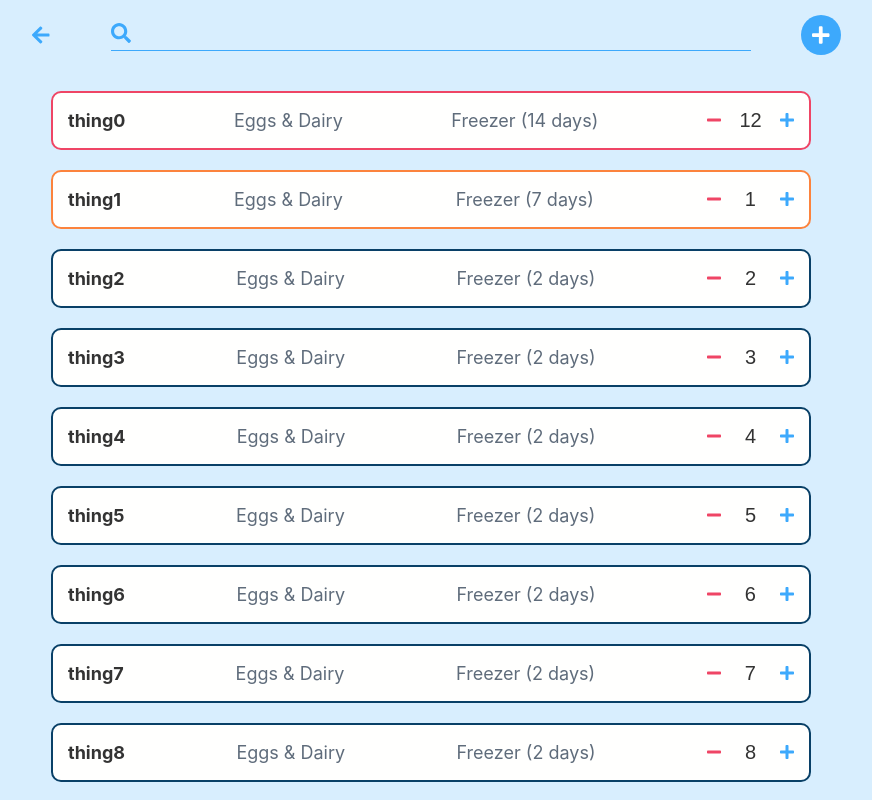
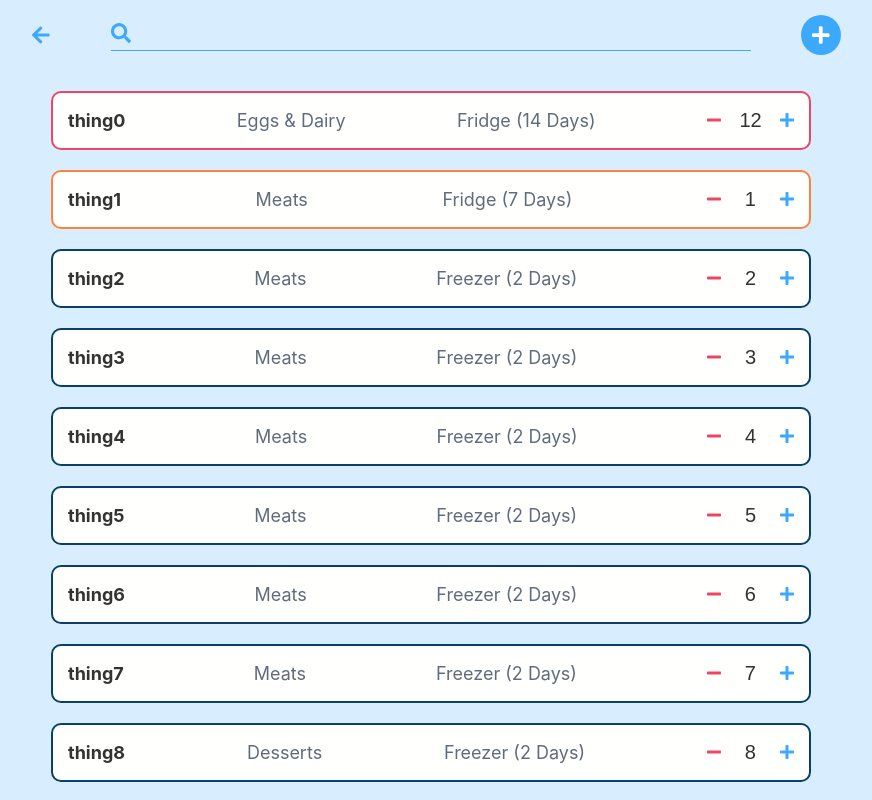
Before and after one commit to jming422/fridginator, a React (Create React App) app: page /add in a window 1280 px wide. Shown: the top 800 px of the page, without its empty margins (209-1081 px from the left). Built offline with nearby package versions, Linux system fonts and the light colour scheme.

Commit message:
Frontend pretty much ready to go

```diff
--- a/src/components/QuantityPicker.js
+++ b/src/components/QuantityPicker.js
@@ -4,6 +4,7 @@ import { jsx, css } from '@emotion/core';
 import _ from 'lodash';
 import { FontAwesomeIcon } from '@fortawesome/react-fontawesome';
 import { faPlus, faMinus } from '@fortawesome/free-solid-svg-icons';
+import { useState } from 'react';
 
 const pickerStyle = css`
   display: flex;
@@ -39,9 +40,11 @@ const inputStyle = css`
   font-size: 2rem;
 `;
 
-const throttledChangeFn = _.throttle((fn, val) => fn(val), 250);
+function QuantityPicker({ initial, customState, onChange = () => {} }) {
+  const builtinState = useState(initial);
 
-function QuantityPicker({ qty, setQty, onChange = () => {} }) {
+  const [qty, setQty] = customState || builtinState;
+
   return (
     <div css={pickerStyle}>
       <div
@@ -52,7 +55,7 @@ function QuantityPicker({ qty, setQty, onChange = () => {} }) {
             if (newVal <= 0) {
               return 0;
             }
-            throttledChangeFn(onChange, newVal);
+            onChange(newVal);
             return newVal;
           });
         }}
@@ -66,7 +69,7 @@ function QuantityPicker({ qty, setQty, onChange = () => {} }) {
         onClick={(e) => e.target.select()}
         onChange={(e) => {
           const newVal = e.target.value;
-          throttledChangeFn(onChange, newVal);
+          onChange(newVal);
           setQty(newVal);
         }}
       />
@@ -78,7 +81,7 @@ function QuantityPicker({ qty, setQty, onChange = () => {} }) {
             if (newVal <= 0) {
               return 0;
             }
-            throttledChangeFn(onChange, newVal);
+            onChange(newVal);
             return newVal;
           });
         }}
--- a/src/views/AddSearch/index.js
+++ b/src/views/AddSearch/index.js
@@ -5,6 +5,7 @@ import { jsx, css } from '@emotion/core';
 import React, { useState, useContext } from 'react';
 import moment from 'moment/moment';
 import _ from 'lodash';
+import Fuse from 'fuse.js';
 import { FontAwesomeIcon } from '@fortawesome/react-fontawesome';
 import { faPlus } from '@fortawesome/free-solid-svg-icons';
 
@@ -14,25 +15,25 @@ import QuantityPicker from '../../components/QuantityPicker';
 import ListDivider from '../../components/ListDivider';
 import SearchView from '../../components/SearchView';
 
-import { ALL_CATEGORIES, isFridgeCategory, isFreezerCategory } from '../../utils/categories';
+import { ALL_CATEGORIES, isFridgeCategory, isFreezerCategory, idToName } from '../../utils/categories';
 
 const d2 = moment.duration(2, 'weeks');
 const d1 = moment.duration(1, 'week');
 const d = moment.duration(2, 'days');
 
 const things = [
-  { name: 'thing0', quantity: 12, category: 'Eggs & Dairy', location: 'Freezer', duration: d2 },
-  { name: 'thing1', quantity: 1, category: 'Eggs & Dairy', location: 'Freezer', duration: d1 },
-  { name: 'thing2', quantity: 2, category: 'Eggs & Dairy', location: 'Freezer', duration: d },
-  { name: 'thing3', quantity: 3, category: 'Eggs & Dairy', location: 'Freezer', duration: d },
-  { name: 'thing4', quantity: 4, category: 'Eggs & Dairy', location: 'Freezer', duration: d },
-  { name: 'thing5', quantity: 5, category: 'Eggs & Dairy', location: 'Freezer', duration: d },
-  { name: 'thing6', quantity: 6, category: 'Eggs & Dairy', location: 'Freezer', duration: d },
-  { name: 'thing7', quantity: 7, category: 'Eggs & Dairy', location: 'Freezer', duration: d },
-  { name: 'thing8', quantity: 8, category: 'Eggs & Dairy', location: 'Freezer', duration: d },
-  { name: 'thing9', quantity: 9, category: 'Eggs & Dairy', location: 'Freezer', duration: d },
-  { name: 'thing10', quantity: 10, category: 'Eggs & Dairy', location: 'Freezer', duration: d },
-  { name: 'thing11', quantity: 11, category: 'Eggs & Dairy', location: 'Freezer', duration: d },
+  { id: 0, name: 'thing0', quantity: 12, category: 'eggs-dairy', location: 'fridge', duration: d2 },
+  { id: 1, name: 'thing1', quantity: 1, category: 'meats', location: 'fridge', duration: d1 },
+  { id: 2, name: 'thing2', quantity: 2, category: 'meats', location: 'freezer', duration: d },
+  { id: 3, name: 'thing3', quantity: 3, category: 'meats', location: 'freezer', duration: d },
+  { id: 4, name: 'thing4', quantity: 4, category: 'meats', location: 'freezer', duration: d },
+  { id: 5, name: 'thing5', quantity: 5, category: 'meats', location: 'freezer', duration: d },
+  { id: 6, name: 'thing6', quantity: 6, category: 'meats', location: 'freezer', duration: d },
+  { id: 7, name: 'thing7', quantity: 7, category: 'meats', location: 'freezer', duration: d },
+  { id: 8, name: 'thing8', quantity: 8, category: 'desserts', location: 'freezer', duration: d },
+  { id: 9, name: 'thing9', quantity: 9, category: 'meats', location: 'freezer', duration: d },
+  { id: 10, name: 'thing10', quantity: 10, category: 'drinks', location: 'fridge', duration: d },
+  { id: 11, name: 'thing11', quantity: 11, category: 'vegetables', location: 'fridge', duration: d },
 ];
 
 const listStyle = css`
@@ -133,7 +134,8 @@ function AddItem({ initial }) {
   const [name, setName] = useState(initial || '');
   const [category, setCategory] = useState('');
   const [location, setLocation] = useState('');
-  const [quantity, setQuantity] = useState(0);
+  const quantityState = useState(0);
+  const [quantity] = quantityState;
 
   return (
     <li css={listItemStyle()}>
@@ -174,7 +176,7 @@ function AddItem({ initial }) {
         <option value="fridge">Fridge</option>
         <option value="freezer">Freezer</option>
       </select>
-      <QuantityPicker qty={quantity} setQty={setQuantity} />
+      <QuantityPicker customState={quantityState} />
       <div css={addSaveStyle} onClick={() => addNewItem(name, category, location, quantity)}>
         Add
       </div>
@@ -185,8 +187,9 @@ function AddItem({ initial }) {
 function AddSearch() {
   const [q] = useContext(SearchContext);
 
+  //  const fuse = new Fuse(things);
+
   const [adding, setAdding] = useState(false);
-  const [qtys, setQtys] = useState(things.map(({ quantity }) => quantity));
 
   return (
     <>
@@ -201,27 +204,21 @@ function AddSearch() {
               <ListDivider />
             </>
           )}
-          {things.map((t, i) => {
+          {things.map((item, i) => {
             let status = 'normal';
-            if (t.duration.asWeeks() >= 2) status = 'red';
-            else if (t.duration.asWeeks() >= 1) status = 'orange';
+            if (item.duration.asWeeks() >= 2) status = 'red';
+            else if (item.duration.asWeeks() >= 1) status = 'orange';
 
             return (
               <li key={i} css={listItemStyle(status)}>
-                <div css={itemNameStyle}>{t.name}</div>
-                <div>{t.category}</div>
-                <div>
-                  {t.location} ({t.duration.humanize()})
+                <div css={itemNameStyle}>{item.name}</div>
+                <div>{idToName(item.category)}</div>
+                <div css={{ textTransform: 'capitalize' }}>
+                  {item.location} ({item.duration.humanize()})
                 </div>
                 <QuantityPicker
-                  qty={qtys[i]}
-                  setQty={(newQty) =>
-                    setQtys((oldQtys) => {
-                      const newQtys = _.clone(oldQtys);
-                      newQtys[i] = newQty;
-                      return newQtys;
-                    })
-                  }
+                  initial={item.quantity}
+                  onChange={(newVal) => console.log(`send to server ${newVal}`)}
                 />
               </li>
             );
--- a/src/views/ViewSearch/SearchList.js
+++ b/src/views/ViewSearch/SearchList.js
@@ -16,18 +16,18 @@ const d1 = moment.duration(1, 'week');
 const d = moment.duration(2, 'days');
 
 const things = [
-  { name: 'thing0', quantity: 12, category: 'eggs-dairy', location: 'fridge', duration: d2 },
-  { name: 'thing1', quantity: 1, category: 'meats', location: 'fridge', duration: d1 },
-  { name: 'thing2', quantity: 2, category: 'meats', location: 'freezer', duration: d },
-  { name: 'thing3', quantity: 3, category: 'meats', location: 'freezer', duration: d },
-  { name: 'thing4', quantity: 4, category: 'meats', location: 'freezer', duration: d },
-  { name: 'thing5', quantity: 5, category: 'meats', location: 'freezer', duration: d },
-  { name: 'thing6', quantity: 6, category: 'meats', location: 'freezer', duration: d },
-  { name: 'thing7', quantity: 7, category: 'meats', location: 'freezer', duration: d },
-  { name: 'thing8', quantity: 8, category: 'desserts', location: 'freezer', duration: d },
-  { name: 'thing9', quantity: 9, category: 'meats', location: 'freezer', duration: d },
-  { name: 'thing10', quantity: 10, category: 'drinks', location: 'fridge', duration: d },
-  { name: 'thing11', quantity: 11, category: 'vegetables', location: 'fridge', duration: d },
+  { id: 0, name: 'thing0', quantity: 12, category: 'eggs-dairy', location: 'fridge', duration: d2 },
+  { id: 1, name: 'thing1', quantity: 1, category: 'meats', location: 'fridge', duration: d1 },
+  { id: 2, name: 'thing2', quantity: 2, category: 'meats', location: 'freezer', duration: d },
+  { id: 3, name: 'thing3', quantity: 3, category: 'meats', location: 'freezer', duration: d },
+  { id: 4, name: 'thing4', quantity: 4, category: 'meats', location: 'freezer', duration: d },
+  { id: 5, name: 'thing5', quantity: 5, category: 'meats', location: 'freezer', duration: d },
+  { id: 6, name: 'thing6', quantity: 6, category: 'meats', location: 'freezer', duration: d },
+  { id: 7, name: 'thing7', quantity: 7, category: 'meats', location: 'freezer', duration: d },
+  { id: 8, name: 'thing8', quantity: 8, category: 'desserts', location: 'freezer', duration: d },
+  { id: 9, name: 'thing9', quantity: 9, category: 'meats', location: 'freezer', duration: d },
+  { id: 10, name: 'thing10', quantity: 10, category: 'drinks', location: 'fridge', duration: d },
+  { id: 11, name: 'thing11', quantity: 11, category: 'vegetables', location: 'fridge', duration: d },
 ];
 
 const listStyle = css`
@@ -76,7 +76,6 @@ const itemNameStyle = css`
 
 function SearchList({ place, category }) {
   const [q] = useContext(SearchContext);
-  const [qtys, setQtys] = useState(things.map(({ quantity }) => quantity));
 
   const filteredThings = things.filter((t) => t.location === place && (!category || t.category === category));
   const fuse = new Fuse(filteredThings, { keys: ['name'] });
@@ -97,16 +96,7 @@ function SearchList({ place, category }) {
             <div css={{ textTransform: 'capitalize' }}>
               {item.location} ({item.duration.humanize()})
             </div>
-            <QuantityPicker
-              qty={qtys[i]}
-              setQty={(newQty) =>
-                setQtys((oldQtys) => {
-                  const newQtys = _.clone(oldQtys);
-                  newQtys[i] = newQty;
-                  return newQtys;
-                })
-              }
-            />
+            <QuantityPicker initial={item.quantity} onChange={(newQty) => console.log(`server update ${newQty}`)} />
           </li>
         );
       })}
```
